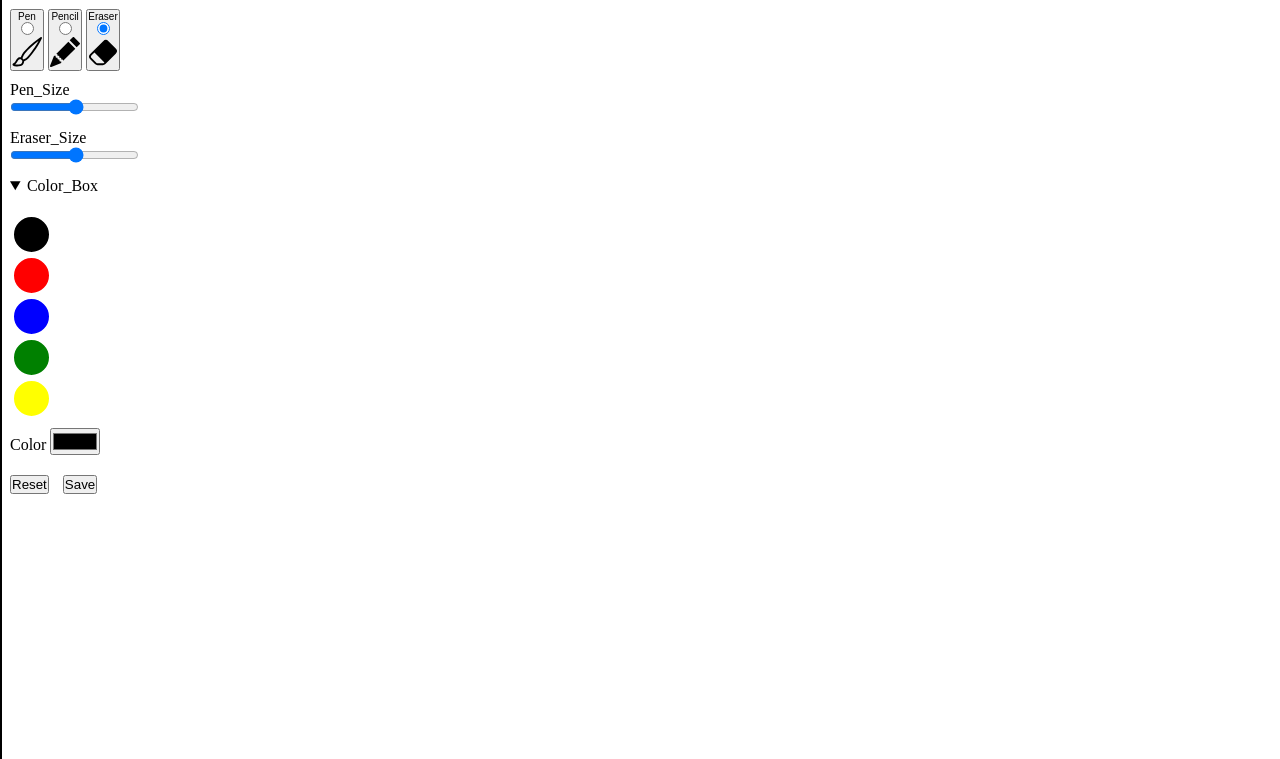
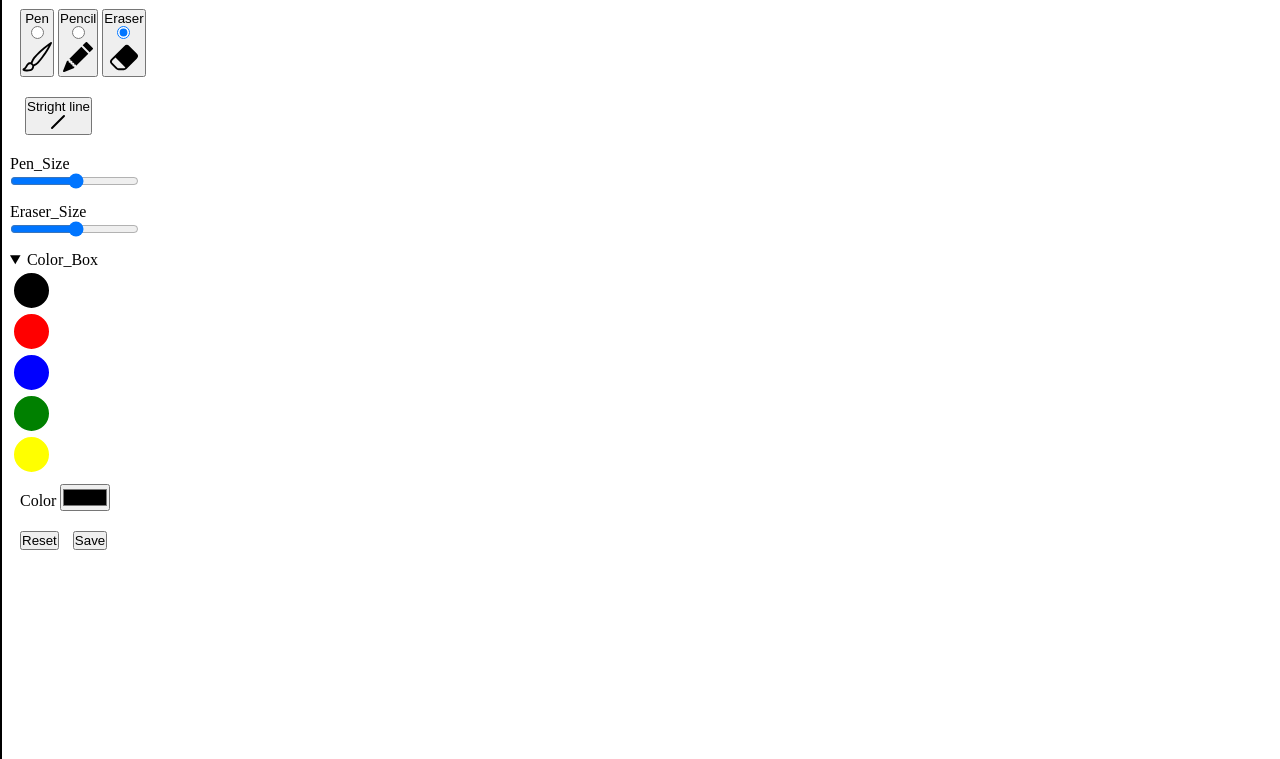
Before and after one commit to Amankumar1602/Amankumar1602.github.io, a plain HTML site: page index.html in a window 1280 px wide. Shown: the part 41-800 px from the top of the page. Drawn offline with Linux system fonts and the light colour scheme.

Commit message:
Update index.html

```diff
--- a/index.html
+++ b/index.html
@@ -19,22 +19,27 @@
   </header>
   <canvas id="canvas"></canvas>
   <div class="control">
-      <div class="button">
+      <div class="button" style="margin-left: 10px;">
 
-        <button style='font-size:10px'>Pen<br><input type="radio" name="pen-type" id="pen-pencil" checked>
+        <button class="but">Pen<br><input type="radio" name="pen-type" id="pen-pencil" checked>
           <label for="pen-pencil"><br><svg xmlns="http://www.w3.org/2000/svg" width="30" height="30" fill="currentColor" class="bi bi-brush" viewBox="0 0 16 16">
           <path d="M15.825.12a.5.5 0 0 1 .132.584c-1.53 3.43-4.743 8.17-7.095 10.64a6.067 6.067 0 0 1-2.373 1.534c-.018.227-.06.538-.16.868-.201.659-.667 1.479-1.708 1.74a8.118 8.118 0 0 1-3.078.132 3.659 3.659 0 0 1-.562-.135 1.382 1.382 0 0 1-.466-.247.714.714 0 0 1-.204-.288.622.622 0 0 1 .004-.443c.095-.245.316-.38.461-.452.394-.197.625-.453.867-.826.095-.144.184-.297.287-.472l.117-.198c.151-.255.326-.54.546-.848.528-.739 1.201-.925 1.746-.896.126.007.243.025.348.048.062-.172.142-.38.238-.608.261-.619.658-1.419 1.187-2.069 2.176-2.67 6.18-6.206 9.117-8.104a.5.5 0 0 1 .596.04zM4.705 11.912a1.23 1.23 0 0 0-.419-.1c-.246-.013-.573.05-.879.479-.197.275-.355.532-.5.777l-.105.177c-.106.181-.213.362-.32.528a3.39 3.39 0 0 1-.76.861c.69.112 1.736.111 2.657-.12.559-.139.843-.569.993-1.06a3.122 3.122 0 0 0 .126-.75l-.793-.792zm1.44.026c.12-.04.277-.1.458-.183a5.068 5.068 0 0 0 1.535-1.1c1.9-1.996 4.412-5.57 6.052-8.631-2.59 1.927-5.566 4.66-7.302 6.792-.442.543-.795 1.243-1.042 1.826-.121.288-.214.54-.275.72v.001l.575.575zm-4.973 3.04.007-.005a.031.031 0 0 1-.007.004zm3.582-3.043.002.001h-.002z"/>
         </svg><i class='fa fa-paint-brush'></i></button>
 
-          <button style='font-size:10px'>Pencil<br><input type="radio" name="pen-type" id="pen-pencil" checked>
+          <button class="but">Pencil<br><input type="radio" name="pen-type" id="pen-pencil" checked>
             <label for="pen-pencil"><br><svg xmlns="http://www.w3.org/2000/svg" width="30" height="30" fill="currentColor" class="bi bi-pencil-fill" viewBox="0 0 16 16">
           <path d="M12.854.146a.5.5 0 0 0-.707 0L10.5 1.793 14.207 5.5l1.647-1.646a.5.5 0 0 0 0-.708l-3-3zm.646 6.061L9.793 2.5 3.293 9H3.5a.5.5 0 0 1 .5.5v.5h.5a.5.5 0 0 1 .5.5v.5h.5a.5.5 0 0 1 .5.5v.5h.5a.5.5 0 0 1 .5.5v.207l6.5-6.5zm-7.468 7.468A.5.5 0 0 1 6 13.5V13h-.5a.5.5 0 0 1-.5-.5V12h-.5a.5.5 0 0 1-.5-.5V11h-.5a.5.5 0 0 1-.5-.5V10h-.5a.499.499 0 0 1-.175-.032l-.179.178a.5.5 0 0 0-.11.168l-2 5a.5.5 0 0 0 .65.65l5-2a.5.5 0 0 0 .168-.11l.178-.178z"/>
         </svg><i class="bi bi-pencil-fill"></i></button>
 
-         <button style='font-size:10px'>Eraser<br><input type="radio" name="pen-type" id="pen-pencil" checked>
+         <button class="but">Eraser<br><input type="radio" name="pen-type" id="pen-pencil" checked>
           <label for="pen-pencil"><br><svg xmlns="http://www.w3.org/2000/svg" width="30" height="30" fill="currentColor" class="bi bi-eraser-fill" viewBox="0 0 16 16">
           <path d="M8.086 2.207a2 2 0 0 1 2.828 0l3.879 3.879a2 2 0 0 1 0 2.828l-5.5 5.5A2 2 0 0 1 7.879 15H5.12a2 2 0 0 1-1.414-.586l-2.5-2.5a2 2 0 0 1 0-2.828l6.879-6.879zm.66 11.34L3.453 8.254 1.914 9.793a1 1 0 0 0 0 1.414l2.5 2.5a1 1 0 0 0 .707.293H7.88a1 1 0 0 0 .707-.293l.16-.16z"/>
         </svg><i class="fa fa-eraser"></i></button>
+
+        <div class="actions" style="margin-left: 5px;">
+          <button id="line">Stright line<br><svg xmlns="http://www.w3.org/2000/svg" width="16" height="16" fill="currentColor" class="bi bi-slash-lg" viewBox="0 0 16 16">
+            <path d="M14.707 1.293a1 1 0 0 1 0 1.414l-12 12a1 1 0 0 1-1.414-1.414l12-12a1 1 0 0 1 1.414 0z"/>
+          </svg><i class="bi bi-slash-lg"></i></button></div>
 
       </div>
 
@@ -47,10 +52,10 @@
       <input type="range" id="pen-size" min="1" max="50" size="30px">
     </div>
 
-    <section>
+    <section class="col">
       <details open>
         <summary>Color_Box</summary>
-        <p style="display: inline-block;">
+        <p>
         <div class="color-field" style="background-color: black;"></div>
         <div class="color-field" style="background-color: red;"></div>
         <div class="color-field" style="background-color:blue;"></div>
@@ -59,13 +64,14 @@
       </details>
     </section>
 
-    <div class="color">
+    <div class="color" style="margin-left: 10px;">
       <label for="pen-color">Color</label>
       <input type="color"  style='font-size: 20px;'id="pen-color" value="#000">
     </div>
-    <div class="actions">
+    <div class="actions" style="margin-left: 10px;">
       <button id="reset-canvas">Reset</button>
       <button id="save-canvas">Save</button>
     </div>
+  </div>
 </body>
 </html>
```
